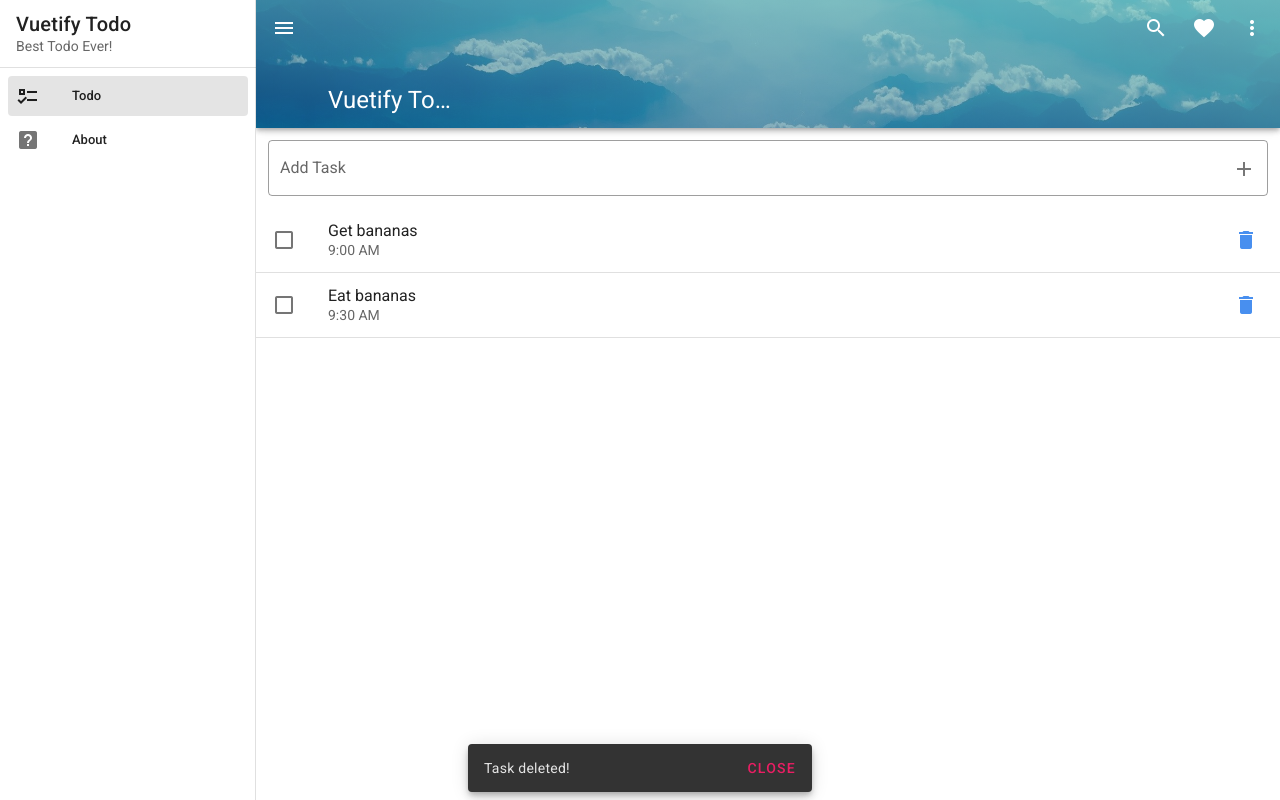
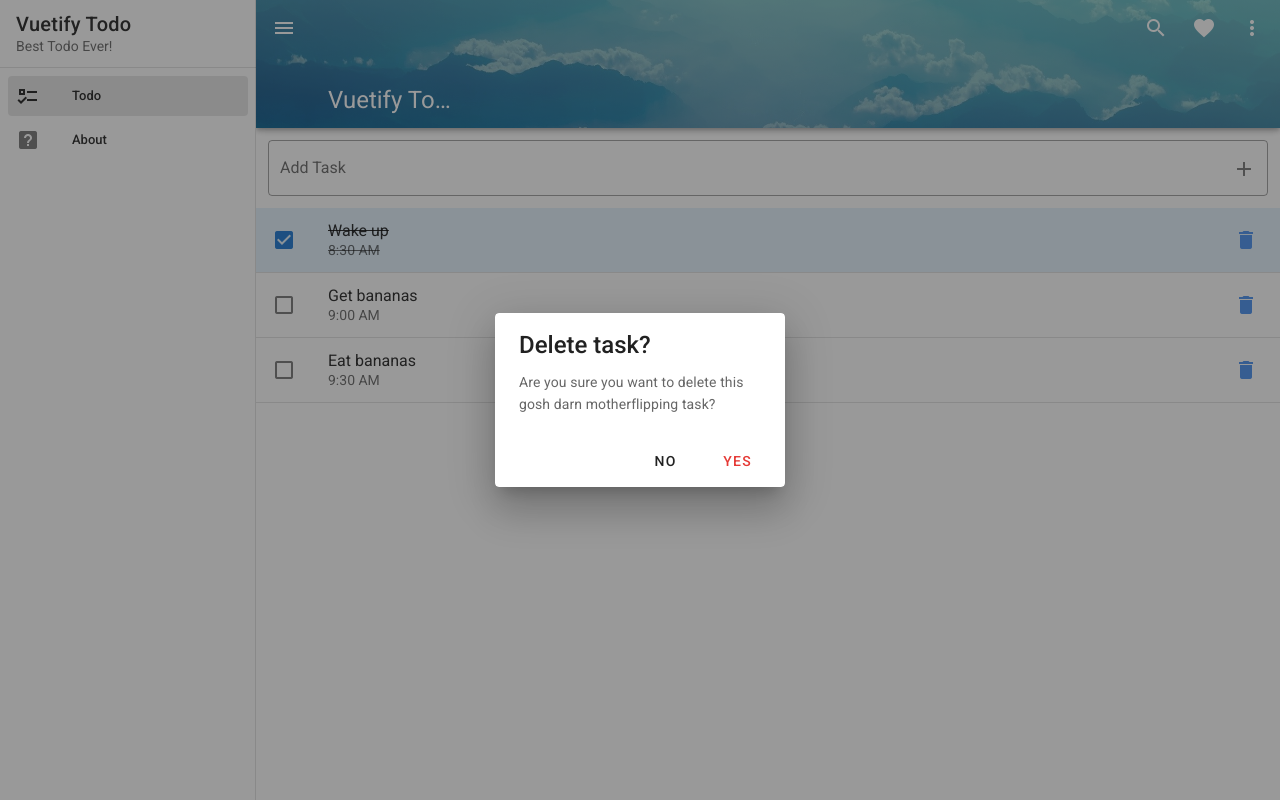
Before and after one commit to hjijin/todo-with-vuetify, a Vue app: page /#/ in a window 1280 px wide. Both pictures are taken after a click on the button 1246 px from the left and 240 px from the top of the page. Built offline with nearby package versions, Linux system fonts and the light colour scheme.

Commit message:
add delete dialog component.

```diff
--- /dev/null
+++ b/src/components/Todo/Dialogs/Delete.vue
@@ -0,0 +1,48 @@
+<template>
+	<v-dialog
+    :value="true"
+    persistent
+    max-width="290"
+  >
+    <v-card>
+      <v-card-title class="text-h5">
+        Delete task?
+      </v-card-title>
+      <v-card-text>
+      	Are you sure you want to delete this gosh darn motherflipping task?
+      </v-card-text>
+      <v-card-actions>
+        <v-spacer></v-spacer>
+        <v-btn
+          @click="$emit('close')"
+          text
+        >
+          No
+        </v-btn>
+        <v-btn
+          @click="$store.dispatch('deleteTask', task.id)"
+          color="red darken-1"
+          text
+        >
+          Yes
+        </v-btn>
+      </v-card-actions>
+    </v-card>
+  </v-dialog>
+</template>
+
+<script>
+export default {
+	props: ["task"],
+  name: 'Delete',
+
+  data () {
+    return {
+
+    }
+  }
+}
+</script>
+
+<style lang="css" scoped>
+</style>
--- a/src/components/Todo/Task.vue
+++ b/src/components/Todo/Task.vue
@@ -27,7 +27,7 @@
 
         <v-list-item-action>
           <v-btn
-            @click="$store.dispatch('deleteTask', task.id)"
+            @click="dialogs.delete = true"
             icon
           >
             <v-icon color="primary lighten-1">mdi-delete</v-icon>
@@ -37,11 +37,27 @@
 
     </v-list-item>
     <v-divider></v-divider>
+    <dialog-delete
+      v-if="dialogs.delete"
+      @close="dialogs.delete = false"
+      :task = "task"
+
+    />
   </div>
 </template>
 
 <script>
 	export default {
-    props: ['task']
+    data() {
+      return {
+        dialogs: {
+          delete: false
+        }
+      }
+    },
+    props: ['task'],
+    components: {
+      'dialog-delete': require('@/components/Todo/Dialogs/Delete.vue').default,
+    }
 	}
 </script>
```
